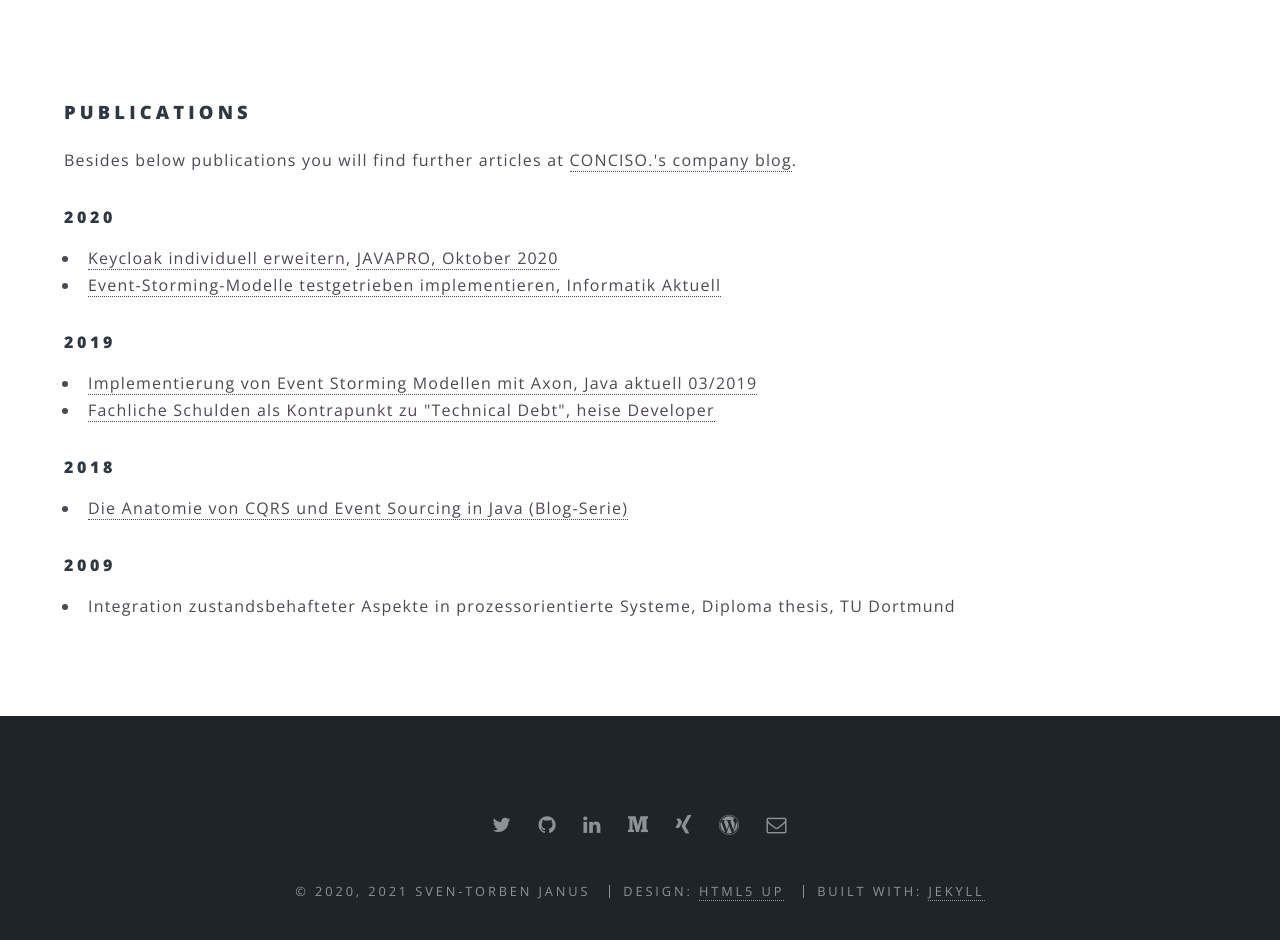
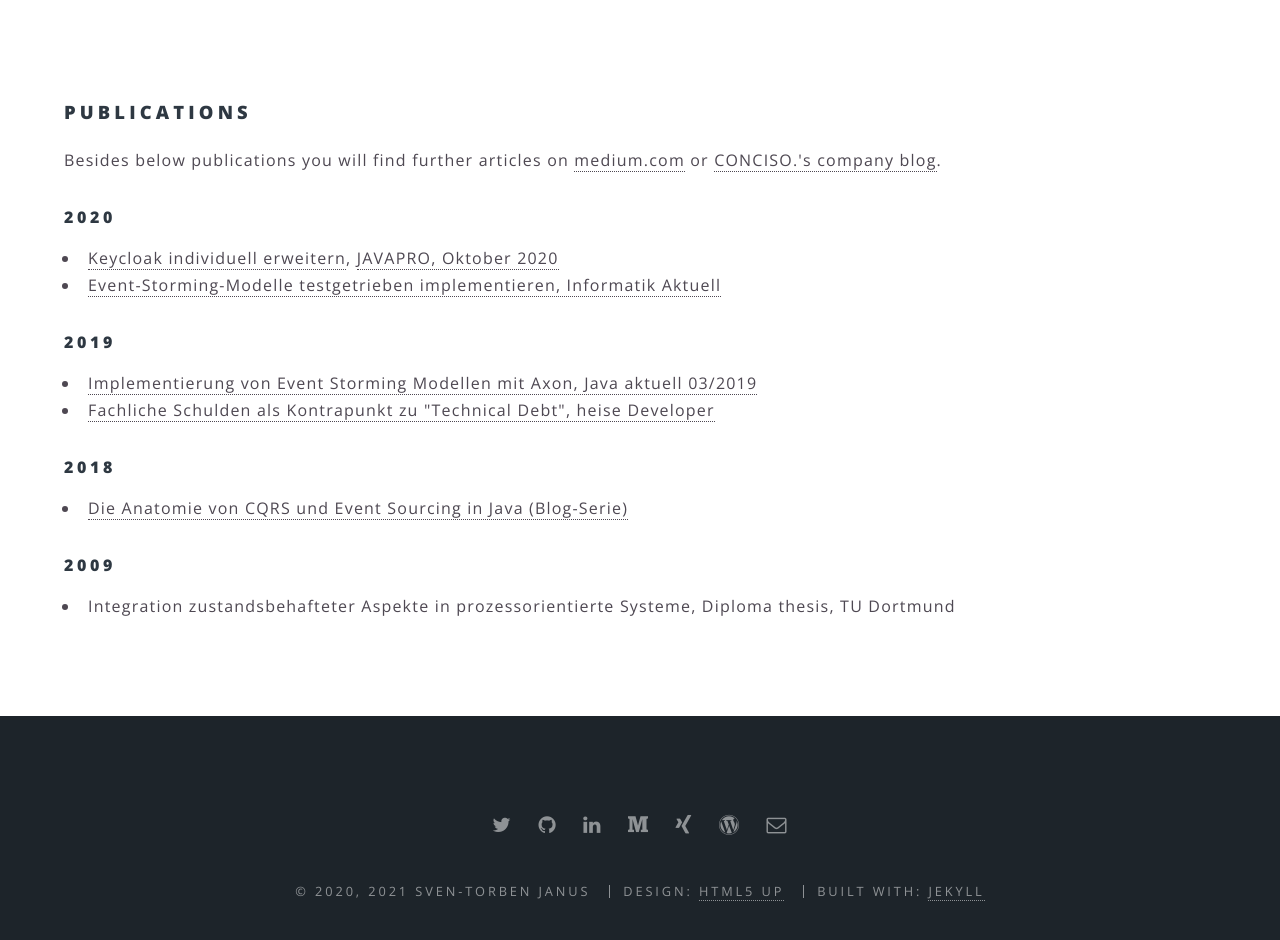
Before and after one commit to sventorben/sventorben.de, a Jekyll site: the page built from publications.html, in a window 1280 px wide and 1387 px high. Shown: the part 393-1333 px from the top of the window. Built offline with Jekyll 4.4.1, drawn with Linux system fonts in a browser that asks for light colours.

Commit message:
Add link to medium

```diff
--- a/publications.html
+++ b/publications.html
@@ -4,7 +4,7 @@ priority: 10
 title: Publications
 subtitle: Excerpt of my publications in (online) magazines
 ---
-	<p>Besides below publications you will find further articles at <a href="https://conciso.de/blog/author/janus" target="_blank">CONCISO.'s company blog</a>.</p>
+<p>Besides below publications you will find further articles on <a href="https://medium.com/@sventorben" target="_blank">medium.com</a> or <a href="https://conciso.de/blog/author/janus" target="_blank">CONCISO.'s company blog</a>.</p>
 
 	<h4>2020</h4>
 	<ul>
```
